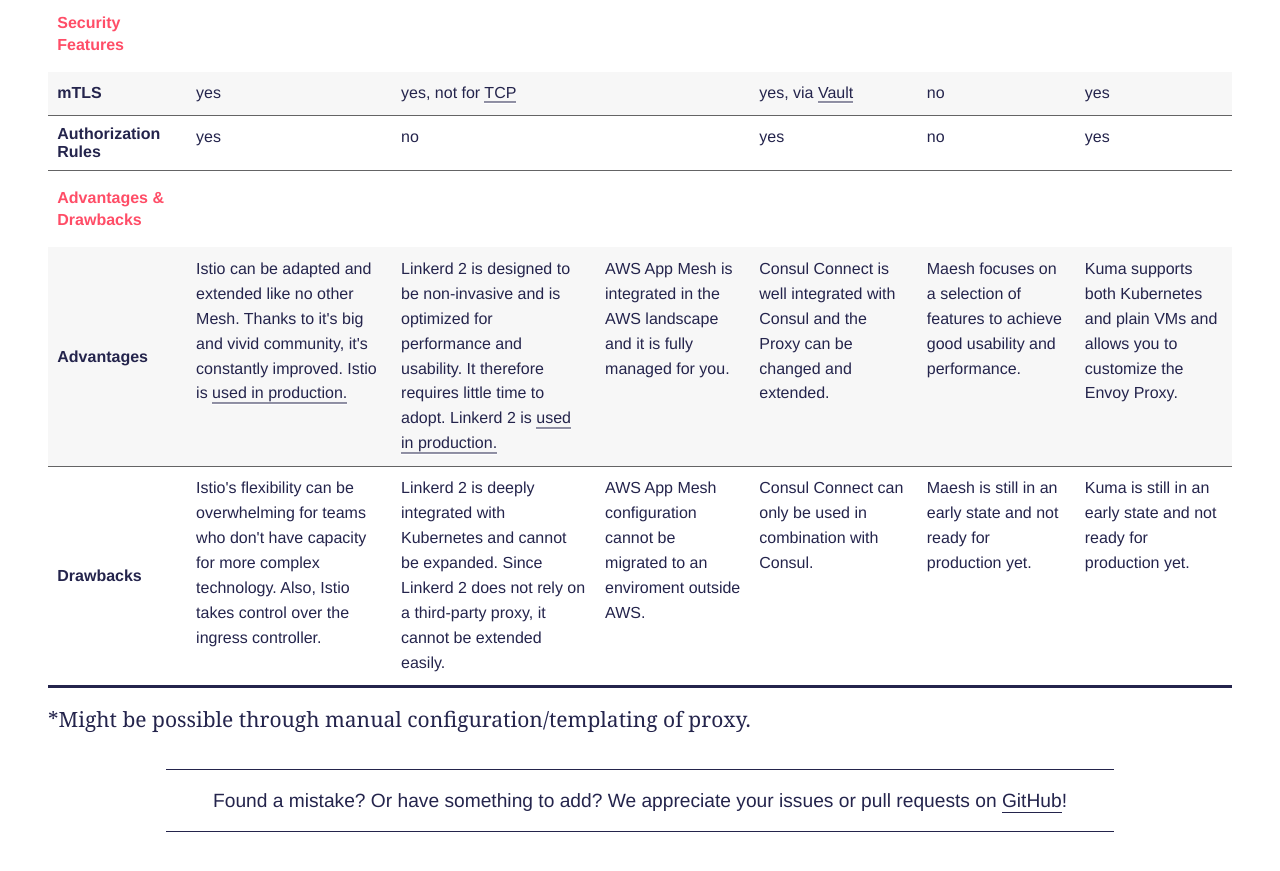
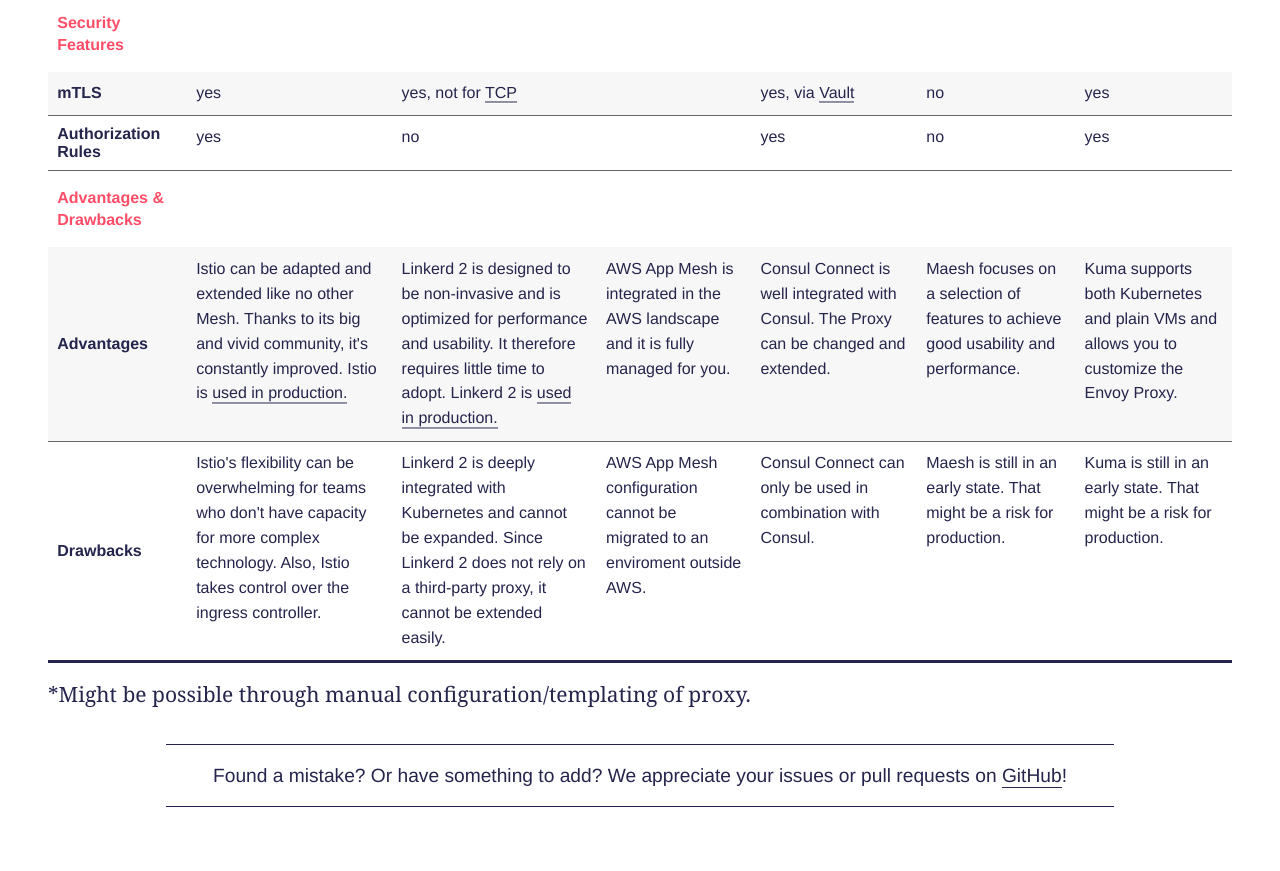
Before and after one commit to servicemesh-es/servicemesh.es, a Jekyll site: the page built from index.md, in a window 1280 px wide and 900 px high, scrolled down 6257 px. Shown: the top 871 px of the window. Built offline with Jekyll 4.4.1, drawn with Linux system fonts in a browser that asks for light colours; some web fonts are replaced.

Commit message:
Update comparison.html

```diff
--- a/_includes/comparison.html
+++ b/_includes/comparison.html
@@ -362,10 +362,10 @@
     <tbody>
       <tr>
         <th scope="row">Advantages</th>
-        <td>Istio can be adapted and extended like no other Mesh. Thanks to it's big and vivid community, it's constantly improved. Istio is <a href="https://istio.io/about/community/customers/" target="_blank">used in production.</a></td>
+        <td>Istio can be adapted and extended like no other Mesh. Thanks to its big and vivid community, it's constantly improved. Istio is <a href="https://istio.io/about/community/customers/" target="_blank">used in production.</a></td>
         <td>Linkerd 2 is designed to be non-invasive and is optimized for performance and usability. It therefore requires little time to adopt. Linkerd 2 is <a href="https://github.com/linkerd/linkerd2/blob/master/ADOPTERS.md" target="_blank">used in production.</a></td>
         <td>AWS App Mesh is integrated in the AWS landscape and it is fully managed for you.</td>
-        <td>Consul Connect is well integrated with Consul and the Proxy can be changed and extended.</td>
+        <td>Consul Connect is well integrated with Consul. The Proxy can be changed and extended.</td>
         <td>Maesh focuses on a selection of features to achieve good usability and performance.</td>
         <td>Kuma supports both Kubernetes and plain VMs and allows you to customize the Envoy Proxy.</td>
       </tr>
@@ -375,8 +375,8 @@
         <td>Linkerd 2 is deeply integrated with Kubernetes and cannot be expanded. Since Linkerd 2 does not rely on a third-party proxy, it cannot be extended easily.</td>
         <td>AWS App Mesh configuration cannot be migrated to an enviroment outside AWS.</td>
         <td>Consul Connect can only be used in combination with Consul.</td>
-        <td>Maesh is still in an early state and not ready for production yet.</td>
-        <td>Kuma is still in an early state and not ready for production yet.</td>
+        <td>Maesh is still in an early state. That might be a risk for production.</td>
+        <td>Kuma is still in an early state. That might be a risk for production.</td>
       </tr>
   </tbody>
   </table>
```
